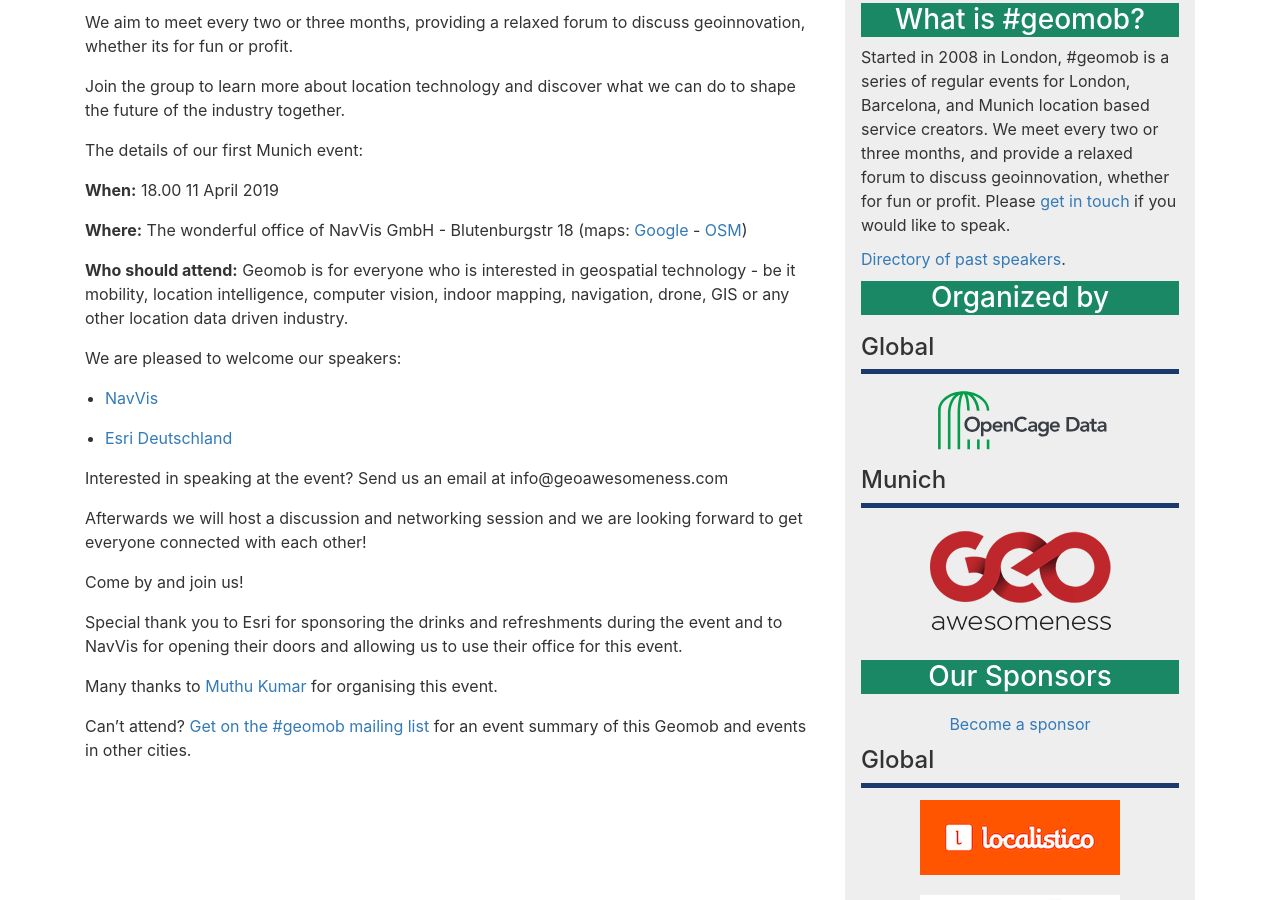
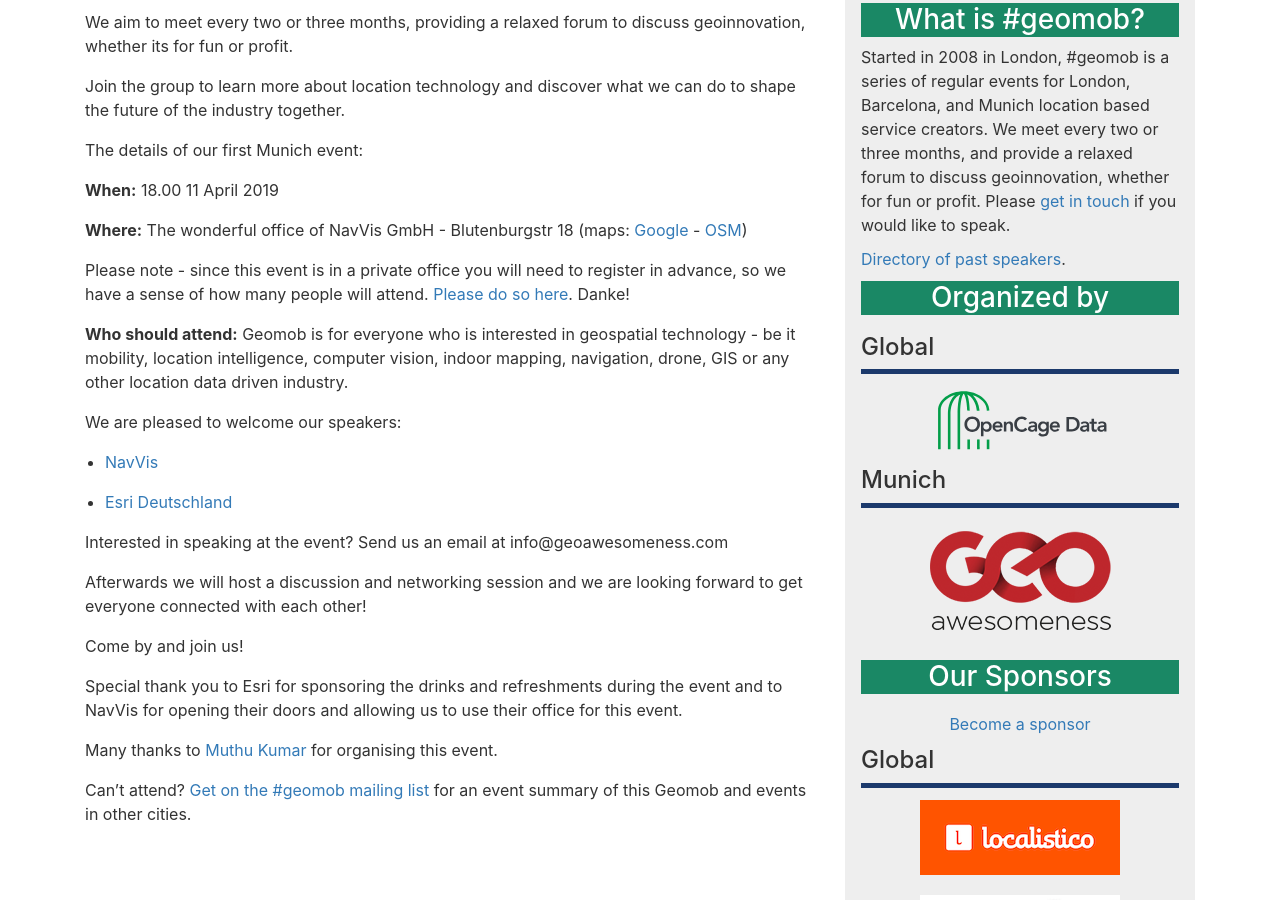
Before and after one commit to geomob/geomob-website, a Jekyll site: the page built from _posts/2019-02-27-april-11th-geomob-muc-details.markdown, in a window 1280 px wide and 900 px high, scrolled down 538 px. Built offline with Jekyll 4.4.1, drawn with Linux system fonts in a browser that asks for light colours; comment, search, counter and statistics services are not loaded.

Commit message:
add link to signup

```diff
--- a/_posts/2019-02-27-april-11th-geomob-muc-details.markdown
+++ b/_posts/2019-02-27-april-11th-geomob-muc-details.markdown
@@ -29,6 +29,8 @@
 -
 [OSM](https://www.openstreetmap.org/?mlat=48.14800&mlon=11.55017#map=19/48.14800/11.55017))
 
+Please note - since this event is in a private office you will need to register in advance, so we have a sense of how many people will attend. [Please do so here](http://meetu.ps/c/4ghHM/sZJmr/a). Danke!
+
 **Who should attend:** Geomob is for everyone who is interested in geospatial technology - be it mobility, location intelligence, computer vision, indoor mapping, navigation, drone, GIS or any other location data driven industry.
 
 We are pleased to welcome our speakers:
```
